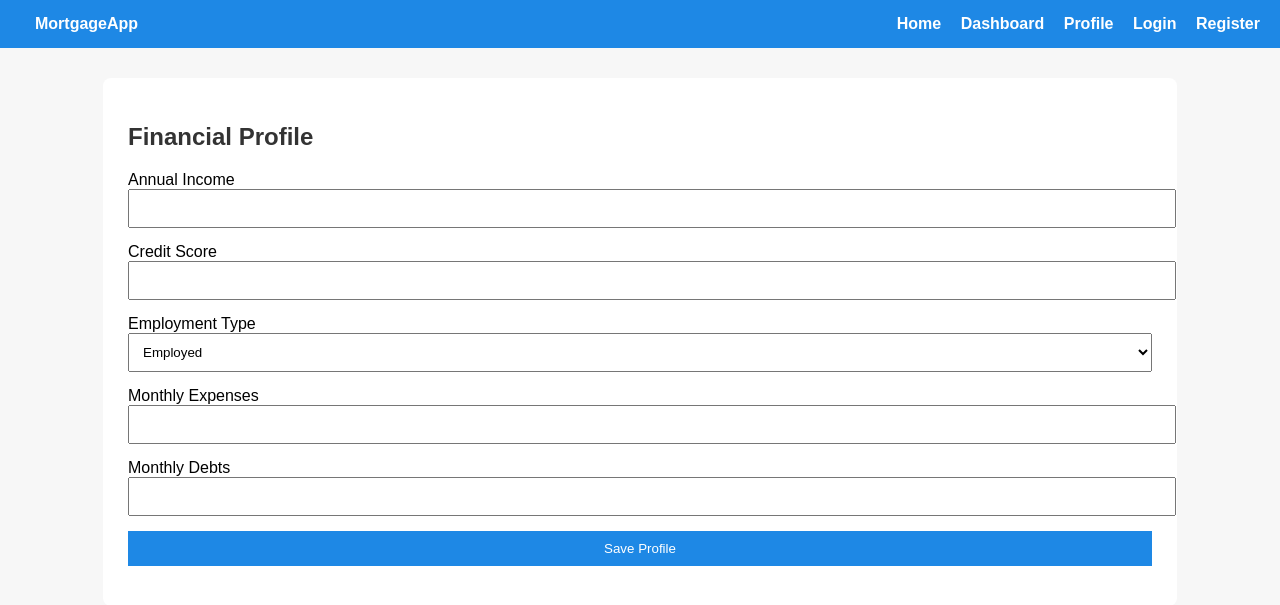
After one commit to ShasD001/AND_MORTGAGE_MANAGEMENT, a Flask app: template templates/profile.html in a window 1280 px wide. The commit adds this page. Shown: the top 605 px of the page. Run offline with Flask 3, Linux system fonts and the light colour scheme; the template is opened without the code that fills it: values that come from a table or form of the project are taken from there, others are empty.

Commit message:
Implements basic level of profile feature.

```diff
--- a/app.py
+++ b/app.py
@@ -1,17 +1,21 @@
 from flask import Flask, render_template
+from flask_jwt_extended import JWTManager
 from config import Config
 from auth import auth_bp
 from database import init_db
+from profile_routes import profile_bp
 
 def create_app():
     app = Flask(__name__)
     app.config.from_object(Config)
 
+    JWTManager(app)
+
     # Initialise DB on startup
     init_db()
 
     app.register_blueprint(auth_bp)
-
+    app.register_blueprint(profile_bp)
     @app.route("/")
     def index():
         return render_template("index.html")
--- a/database.py
+++ b/database.py
@@ -32,5 +32,18 @@ def init_db():
             FOREIGN KEY(user_id) REFERENCES users(id)
         );
     """)
+    # Creating user_profiles table
+    cursor.execute("""
+    CREATE TABLE IF NOT EXISTS user_profiles (
+        id INTEGER PRIMARY KEY AUTOINCREMENT,
+        user_id INTEGER UNIQUE NOT NULL,
+        annual_income REAL NOT NULL,
+        credit_score INTEGER NOT NULL,
+        employment_type TEXT NOT NULL,
+        monthly_expenses REAL NOT NULL,
+        monthly_debts REAL NOT NULL,
+        FOREIGN KEY(user_id) REFERENCES users(id)
+    );
+""")
     conn.commit()
     conn.close()
--- a/forms.py
+++ b/forms.py
@@ -1,6 +1,8 @@
 from flask_wtf import FlaskForm
 from wtforms import StringField, PasswordField, SubmitField
 from wtforms.validators import DataRequired, Email, Length
+from wtforms import FloatField, IntegerField, SelectField
+from wtforms.validators import NumberRange
 
 class RegisterForm(FlaskForm):
     email = StringField("Email", validators=[DataRequired(), Email()])
@@ -11,3 +13,15 @@ class LoginForm(FlaskForm):
     email = StringField("Email", validators=[DataRequired(), Email()])
     password = PasswordField("Password", validators=[DataRequired()])
     submit = SubmitField("Login")
+
+class ProfileForm(FlaskForm):
+    annual_income = FloatField("Annual Income", validators=[DataRequired(), NumberRange(min=1)])
+    credit_score = IntegerField("Credit Score", validators=[DataRequired(), NumberRange(min=0, max=999)])
+    employment_type = SelectField(
+        "Employment Type",
+        choices=[("employed", "Employed"), ("self-employed", "Self-employed")],
+        validators=[DataRequired()]
+    )
+    monthly_expenses = FloatField("Monthly Expenses", validators=[DataRequired(), NumberRange(min=0)])
+    monthly_debts = FloatField("Monthly Debts", validators=[DataRequired(), NumberRange(min=0)])
+    submit = SubmitField("Save Profile")
--- a/static/css/style.css
+++ b/static/css/style.css
@@ -48,3 +48,8 @@ h1, h2 {
 .btn:hover {
     background: #1565c0;
 }
+
+.error {
+    color: red;
+    font-size: 0.9rem;
+}
--- a/templates/base.html
+++ b/templates/base.html
@@ -11,13 +11,15 @@
         <div class="nav-left">
             <a href="{{ url_for('index') }}" class="logo">MortgageApp</a>
         </div>
+
         <div class="nav-right">
-           <a href="{{ url_for('auth.login') }}">Login</a>
+            <a href="{{ url_for('index') }}">Home</a>
+            <a href="{{ url_for('dashboard') }}">Dashboard</a>
+            <a href="{{ url_for('profile.profile') }}">Profile</a>
+            <a href="{{ url_for('auth.login') }}">Login</a>
             <a href="{{ url_for('auth.register') }}">Register</a>
         </div>
     </nav>
-
-
 
     <main class="container">
         {% block content %}{% endblock %}
--- /dev/null
+++ b/templates/profile.html
@@ -0,0 +1,42 @@
+{% extends "base.html" %}
+{% block title %}Financial Profile{% endblock %}
+
+{% block content %}
+<h2>Financial Profile</h2>
+
+<form method="POST">
+    {{ form.hidden_tag() }}
+
+    <label>Annual Income</label>
+    {{ form.annual_income(class="input") }}
+    {% for error in form.annual_income.errors %}
+        <p class="error">{{ error }}</p>
+    {% endfor %}
+
+    <label>Credit Score</label>
+    {{ form.credit_score(class="input") }}
+    {% for error in form.credit_score.errors %}
+        <p class="error">{{ error }}</p>
+    {% endfor %}
+
+    <label>Employment Type</label>
+    {{ form.employment_type(class="input") }}
+    {% for error in form.employment_type.errors %}
+        <p class="error">{{ error }}</p>
+    {% endfor %}
+
+    <label>Monthly Expenses</label>
+    {{ form.monthly_expenses(class="input") }}
+    {% for error in form.monthly_expenses.errors %}
+        <p class="error">{{ error }}</p>
+    {% endfor %}
+
+    <label>Monthly Debts</label>
+    {{ form.monthly_debts(class="input") }}
+    {% for error in form.monthly_debts.errors %}
+        <p class="error">{{ error }}</p>
+    {% endfor %}
+
+    {{ form.submit(class="btn") }}
+</form>
+{% endblock %}
```
Also changed, not shown: auth.py (+15 -6 lines), config.py (+23 -5 lines), profile_routes.py (added, +63 -0 lines), templates/dashboard.html (+7 -18 lines).
